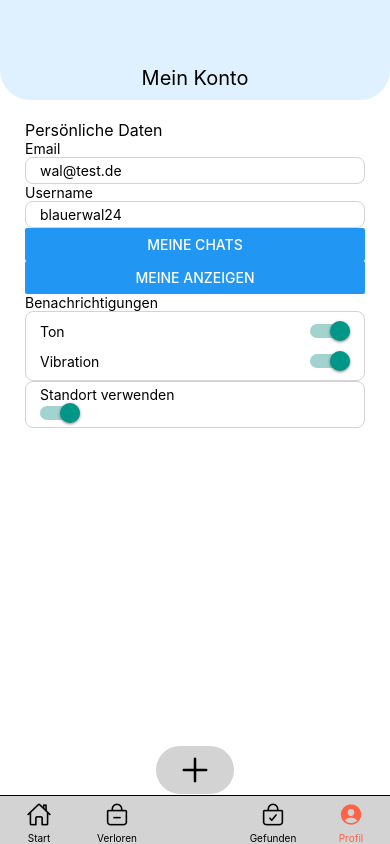
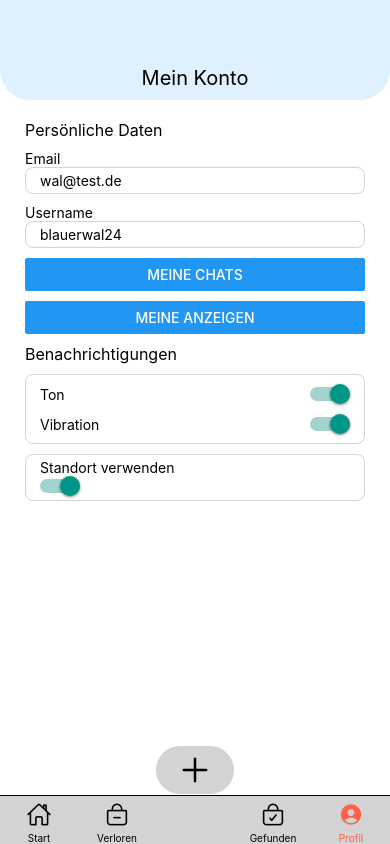
Before and after one commit to patrickavs/Fundbox24-frontend, a React Native app: screen /Profil in a window 390 px wide. Built offline with nearby package versions, Linux system fonts and the light colour scheme.

Commit message:
Styled Settings except of the buttons

```diff
--- a/src/pages/profile/ProfileScreen.tsx
+++ b/src/pages/profile/ProfileScreen.tsx
@@ -25,7 +25,10 @@ const ProfileStyleSheet = StyleSheet.create({
   },
   container: {
     paddingHorizontal: 25,
-    marginTop: 20
+    marginTop: 20,
+    display: "flex",
+    flexDirection: "column",
+    gap: 10
   },
   heading: {
     fontSize: 16
@@ -36,6 +39,15 @@ const ProfileStyleSheet = StyleSheet.create({
     justifyContent: "space-between",
     flexDirection: "row",
     paddingVertical: 5,
+  },
+  buttonContainer: {
+    display: "flex",
+    flexDirection: "column",
+    gap: 10
+  },
+  button: {
+    borderRadius: 8,
+    textAlign: "left"
   }
 })
 
@@ -66,11 +78,11 @@ function ProfileScreen(): React.JSX.Element {
             editable={false}
           />
         </View>
-        <View>
+        <View style={ProfileStyleSheet.buttonContainer}>
           <Button title={'Meine Chats'} />
           <Button title={'Meine Anzeigen'} />
         </View>
-        <Text>Benachrichtigungen</Text>
+        <Text style={ProfileStyleSheet.heading}>Benachrichtigungen</Text>
         <View style={ProfileStyleSheet.input}>
           <View style={ProfileStyleSheet.switch}>
             <Text style={ProfileStyleSheet.label}>Ton</Text>
```
